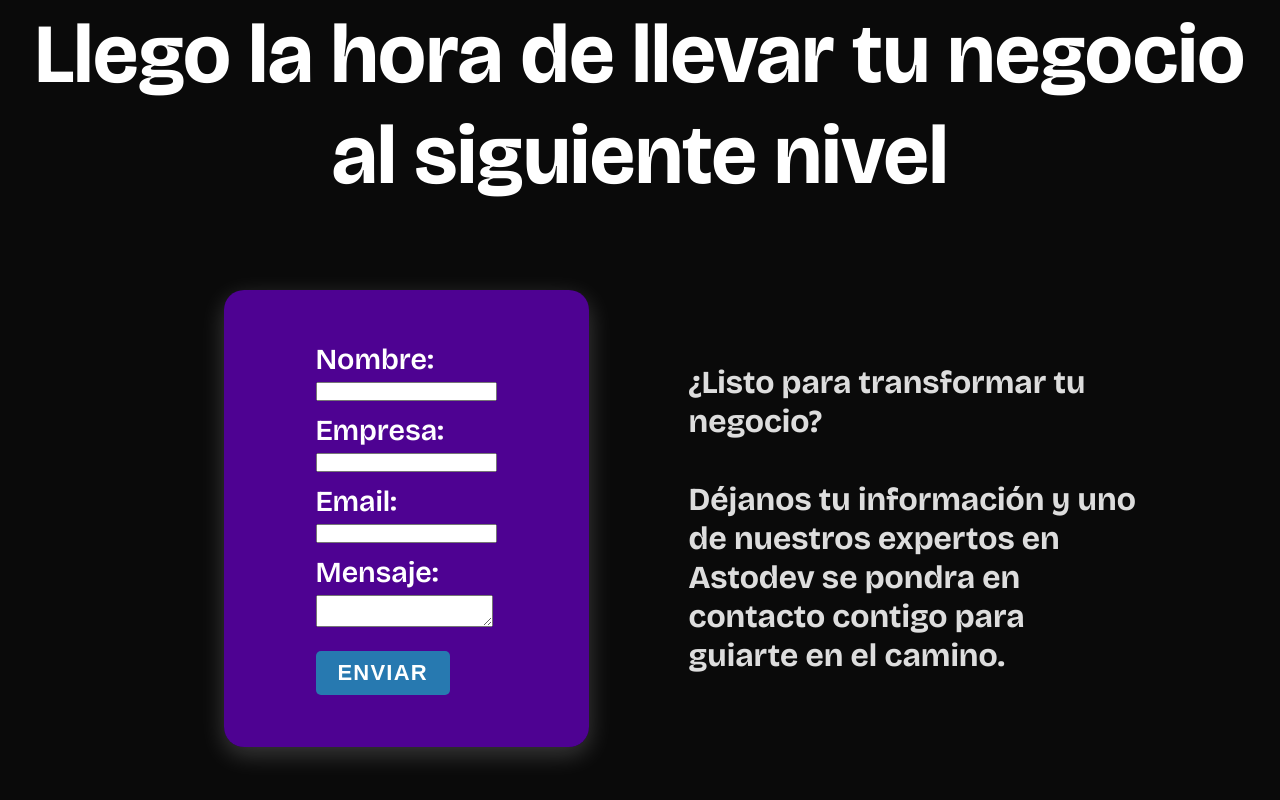
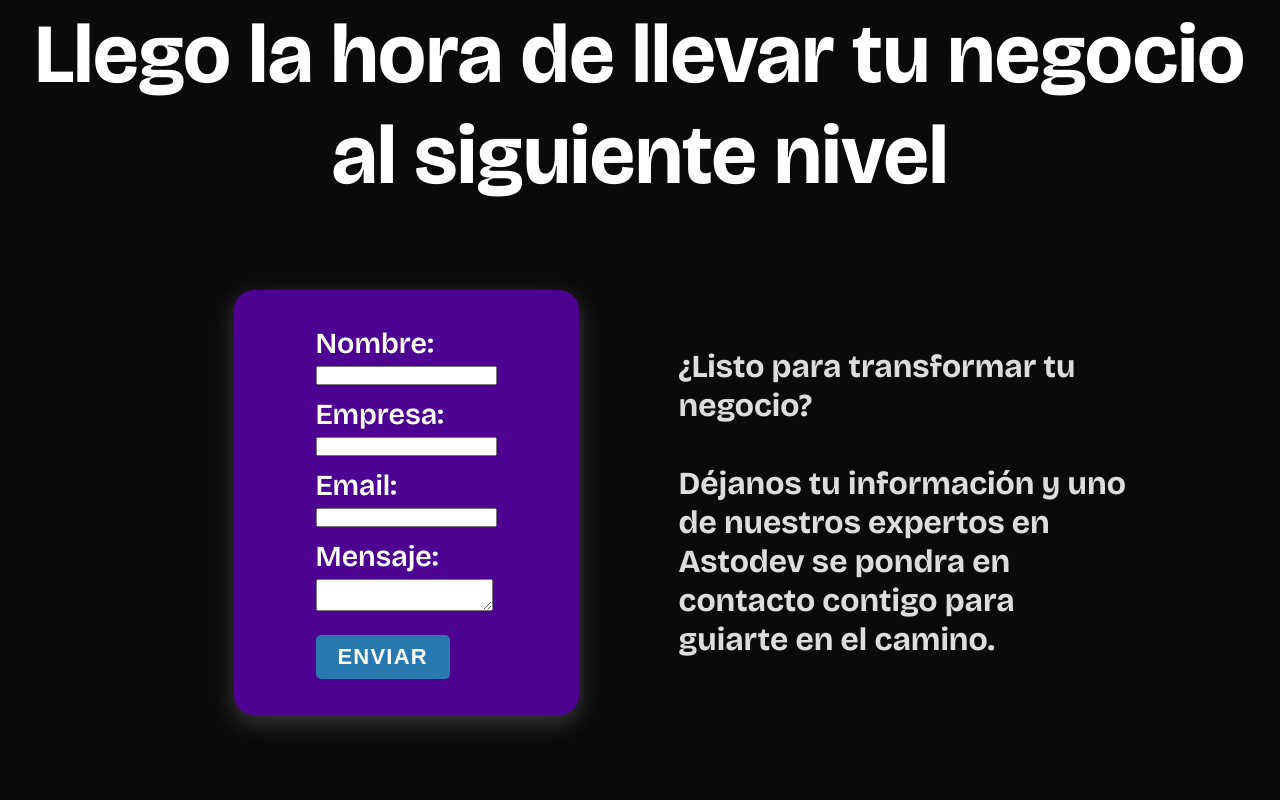
Before and after one commit to iamFear/astodev, an Astro site: page / in a window 1280 px wide. Shown: the part 1948-2748 px from the top of the page. Built offline with nearby package versions, Linux system fonts and the light colour scheme; Astro itself is replaced by a stand-in of ours.

Commit message:
small sizing fix on form

```diff
--- a/src/styles/global.css
+++ b/src/styles/global.css
@@ -306,7 +306,7 @@ body {
   font-size: 2.9rem;
   font-weight: 600;
 
-  padding: 5.2rem 9.2rem;
+  padding: 3.6rem 8.2rem;
 
   background-color: var(--accent-1-op);
 
```
